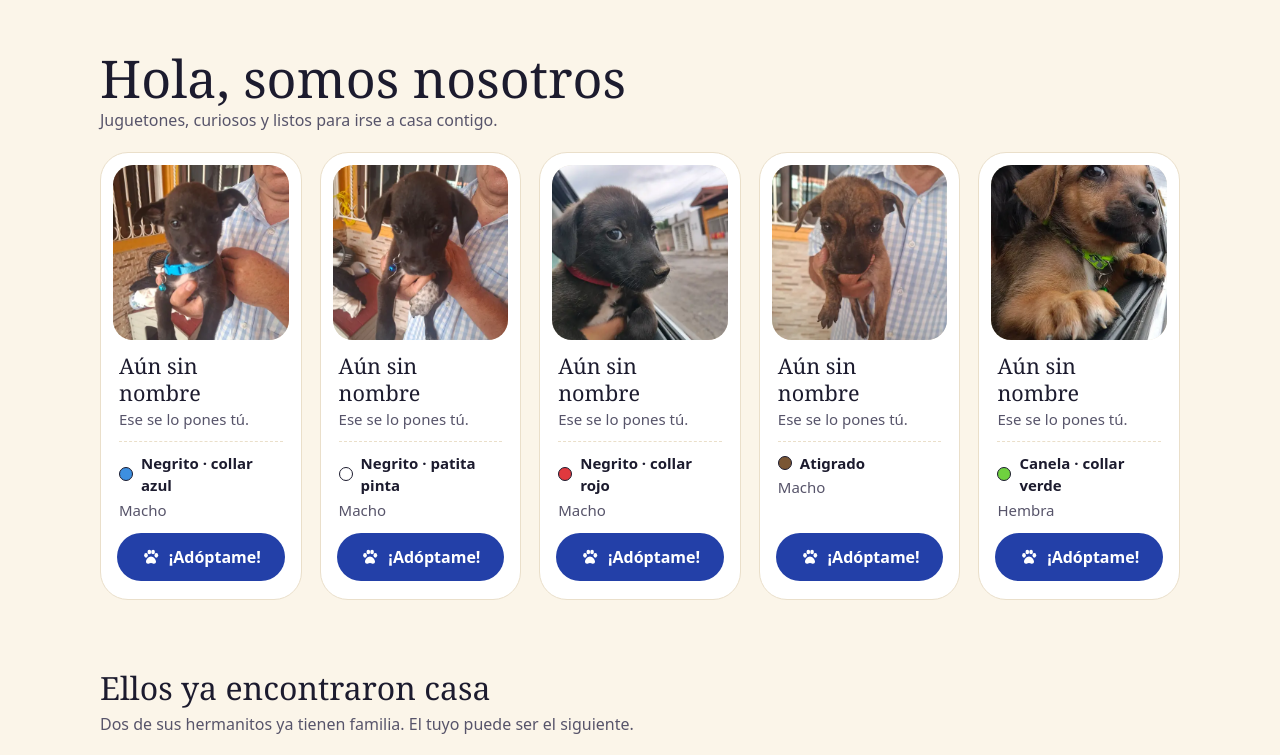
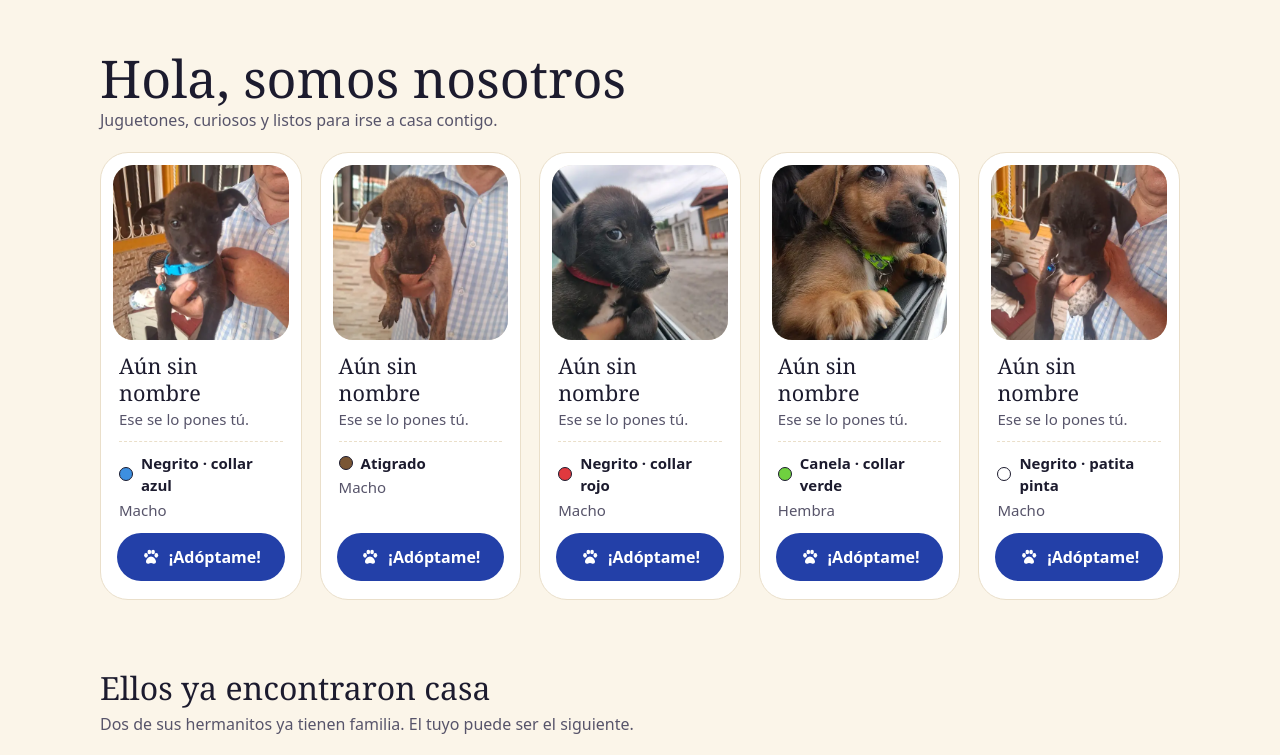
Before and after one commit to EmilianoOsuna/Colitas, a React (Vite) app: page / in a window 1280 px wide. Shown: the part 734-1489 px from the top of the page. Built offline with nearby package versions, Linux system fonts and the light colour scheme.

Commit message:
Alterna el orden de los perritos para que se distingan

```diff
--- a/src/data.ts
+++ b/src/data.ts
@@ -16,12 +16,13 @@ export type Perrito = {
   adoptado?: boolean // ponlo en true cuando encuentre casa
 }
 
+// Orden alternado (negrito, clarito, negrito…) para que se distingan entre sí
 export const perritos: Perrito[] = [
   { id: 'azul', descripcion: 'Negrito · collar azul', mensaje: 'el negrito de collar azul', collar: '#3d8fe0', foto: 'negrito-collar-azul', alt: 'Cachorro negro con collar azul', sexoEdad: 'Macho' },
+  { id: 'atigrado', descripcion: 'Atigrado', mensaje: 'el atigrado', collar: '#7a5634', foto: 'atigrado', alt: 'Cachorro atigrado café', sexoEdad: 'Macho' },
+  { id: 'rojo', descripcion: 'Negrito · collar rojo', mensaje: 'el negrito de collar rojo', collar: '#e0393e', foto: 'negrito-collar-rojo', alt: 'Cachorro negro con collar rojo asomándose por la ventana de un carro', sexoEdad: 'Macho' },
+  { id: 'canela', descripcion: 'Canela · collar verde', mensaje: 'la canela de collar verde', collar: '#6fd13f', foto: 'canela', alt: 'Cachorrita color canela con collar verde asomándose por la ventana de un carro', sexoEdad: 'Hembra' },
   { id: 'pinta', descripcion: 'Negrito · patita pinta', mensaje: 'el negrito de la patita pinta', collar: '#ffffff', foto: 'negrito-patita-pinta', alt: 'Cachorro negro con una pata blanca con manchas', sexoEdad: 'Macho' },
-  { id: 'rojo', descripcion: 'Negrito · collar rojo', mensaje: 'el negrito de collar rojo', collar: '#e0393e', foto: 'negrito-collar-rojo', alt: 'Cachorro negro con collar rojo asomándose por la ventana de un carro', sexoEdad: 'Macho' },
-  { id: 'atigrado', descripcion: 'Atigrado', mensaje: 'el atigrado', collar: '#7a5634', foto: 'atigrado', alt: 'Cachorro atigrado café', sexoEdad: 'Macho' },
-  { id: 'canela', descripcion: 'Canela · collar verde', mensaje: 'la canela de collar verde', collar: '#6fd13f', foto: 'canela', alt: 'Cachorrita color canela con collar verde asomándose por la ventana de un carro', sexoEdad: 'Hembra' },
   { id: 'dormilon', descripcion: 'Canelito clarito', mensaje: 'el canelito clarito', collar: '#d9a86c', foto: 'adoptado-dormilon', alt: 'Cachorro canela dormido en su camita nueva con juguetes', sexoEdad: 'Macho', adoptado: true },
   { id: 'bolsa', descripcion: 'Canelito · hocico negro', mensaje: 'el canelito de hocico negro', collar: '#b9824a', foto: 'adoptado-bolsa', alt: 'Cachorro canela de hocico negro asomándose de la bolsa de su nueva familia', sexoEdad: 'Macho', adoptado: true },
 ]
```
